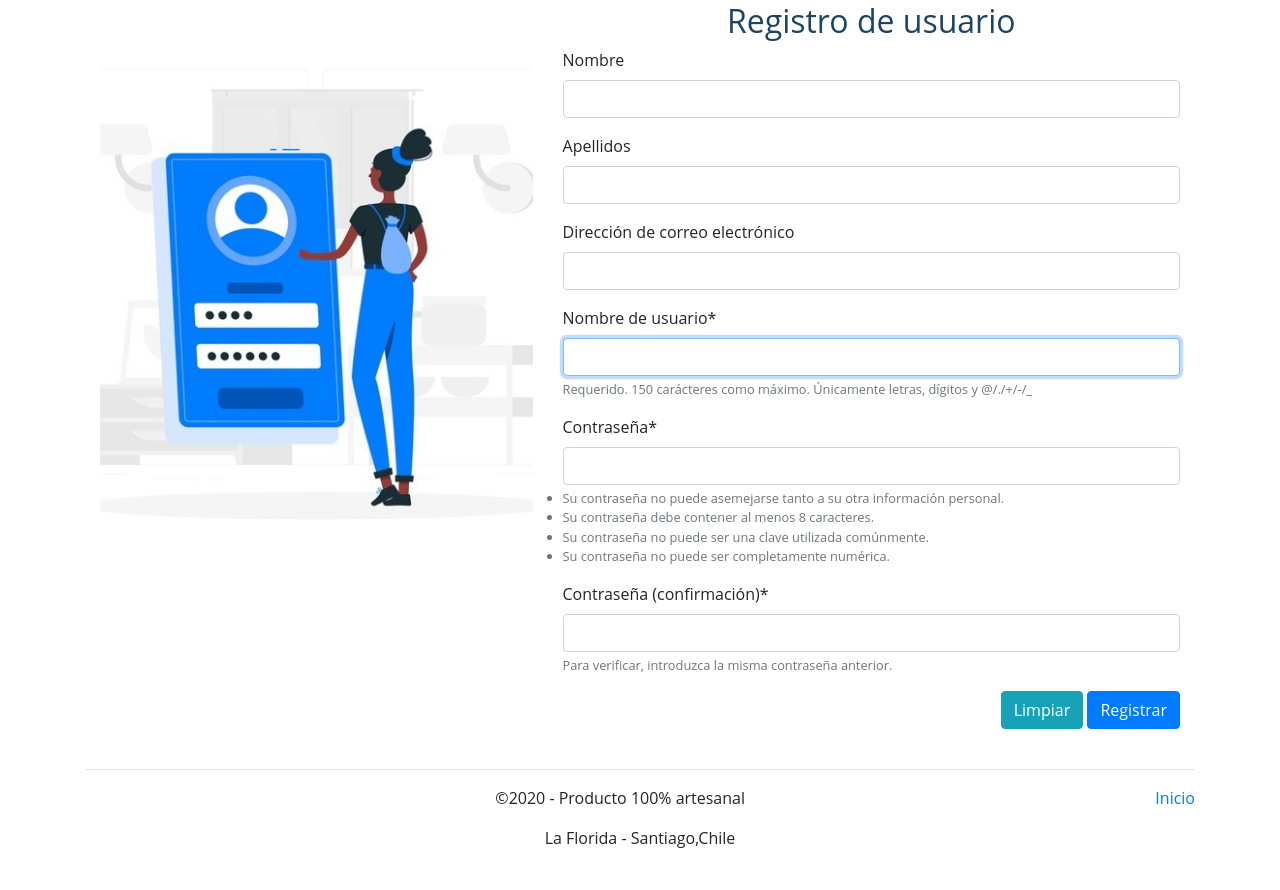
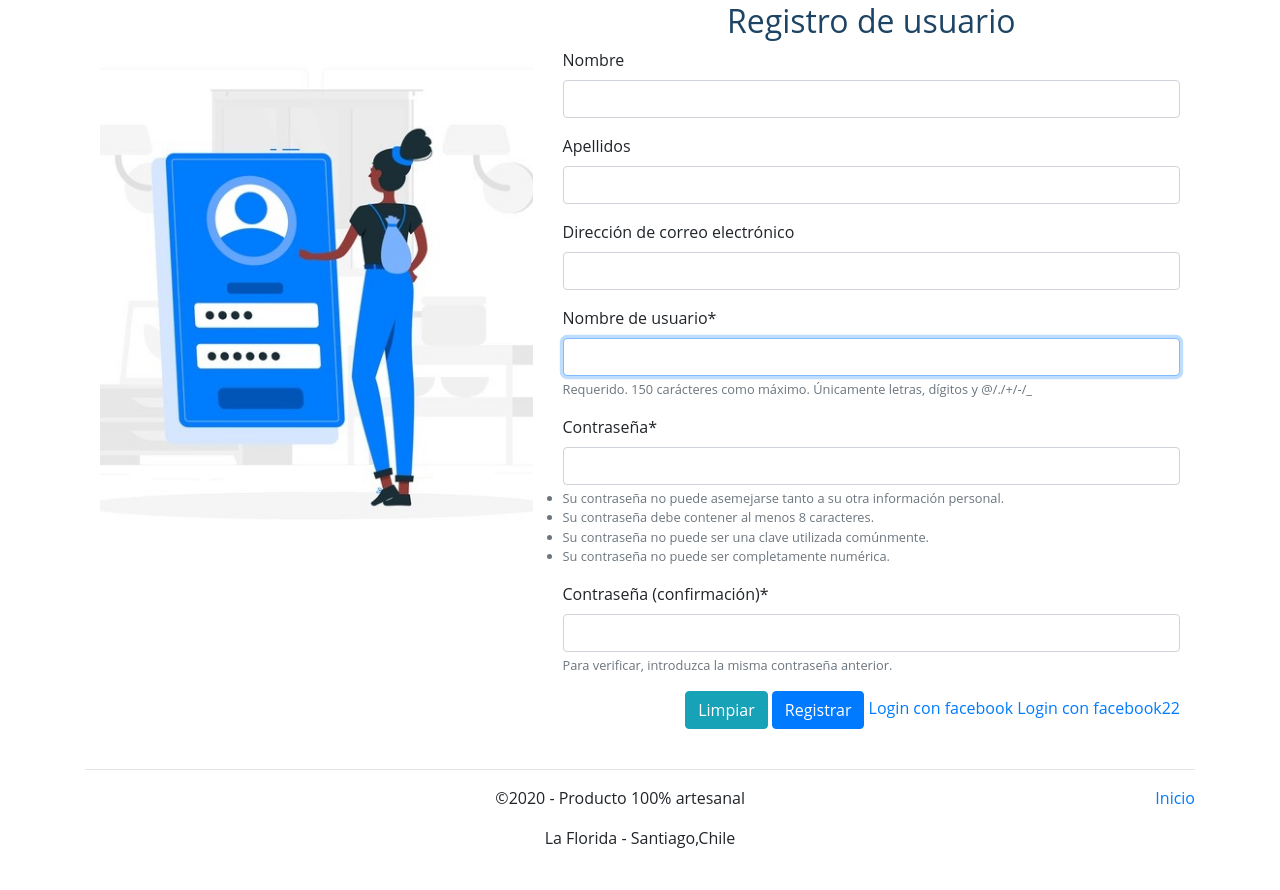
Before and after one commit to AreivaJ1312/FeriniDj, a Django app: page /registro_usuario in a window 1280 px wide. Shown: the part 93-983 px from the top of the page. Run offline with Django 3.2, Linux system fonts and the light colour scheme; some libraries are stand-ins or nearby versions.

Commit message:
arreglos en logeo de facebook

```diff
--- a/core/templates/core/baseEstructura.html
+++ b/core/templates/core/baseEstructura.html
@@ -4,10 +4,10 @@
     <!-- Required meta tags-->
     <meta charset="utf-8">
     <meta name="viewport" content="width=device-width, initial-scale=1, shrink-to-fit=no">
-
+    {% load static %}
     <!-- Bootstrap CSS -->
     <link rel="stylesheet" href="https://cdn.jsdelivr.net/npm/bootstrap@4.5.3/dist/css/bootstrap.min.css" integrity="sha384-TX8t27EcRE3e/ihU7zmQxVncDAy5uIKz4rEkgIXeMed4M0jlfIDPvg6uqKI2xXr2" crossorigin="anonymous">
-    <link rel="shortcut icon" href="imagenes/logo.jpeg">
+    <link rel="shortcut icon" href="{% static 'core/imagenes/logo.png'%}">
 
     <title>Ferini Accesorios de arcilla polimérica</title>
     {% load static %}
--- a/core/templates/registration/registrar.html
+++ b/core/templates/registration/registrar.html
@@ -13,6 +13,7 @@
 {%endblock%}
 
 {% block contenido%}
+{% load socialaccount %}
 <div class="container">
     <div class="row">
         <div class="col-5">
@@ -31,6 +32,8 @@
                 <div class="float-right">
                     <input type="reset" value="Limpiar" class="btn btn-info">
                     <input type="submit" value="Registrar" class="btn btn-primary">
+                    <a  href="{% provider_login_url "facebook" method="oauth2" %}">Login con facebook</a>
+                    <a href="{% url 'social:begin' 'facebook' %}">Login con facebook22</a>
                 </div>
             </form>
         </div>
```
Also changed, not shown: db.sqlite3.
